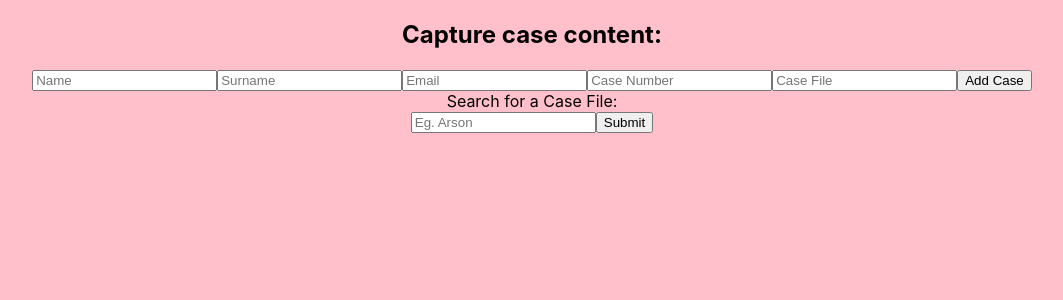
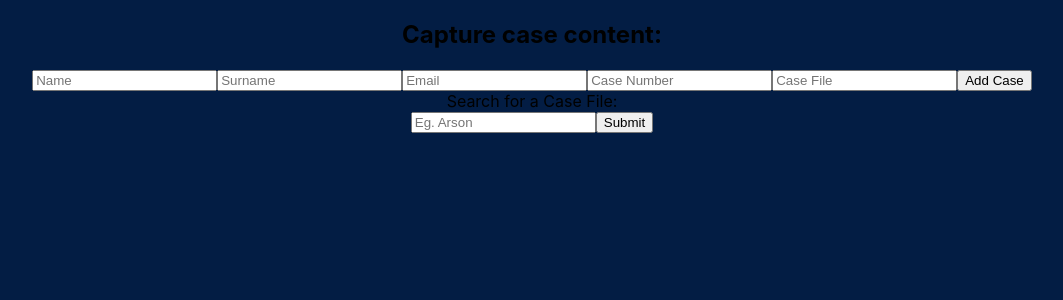
Before and after one commit to Ona0nline/reactlaw, a React (Create React App) app: page / in a window 1280 px wide. Shown: the top 300 px of the page, without its empty margins (108-1171 px from the left). Built offline with nearby package versions, Linux system fonts and the light colour scheme.

Commit message:
Background change

```diff
--- a/src/SearchEngine.css
+++ b/src/SearchEngine.css
@@ -1,5 +1,5 @@
 body{
-  background-color: pink;
+  background-color: #031D44;
 }
 
 .table,th,td{
```
